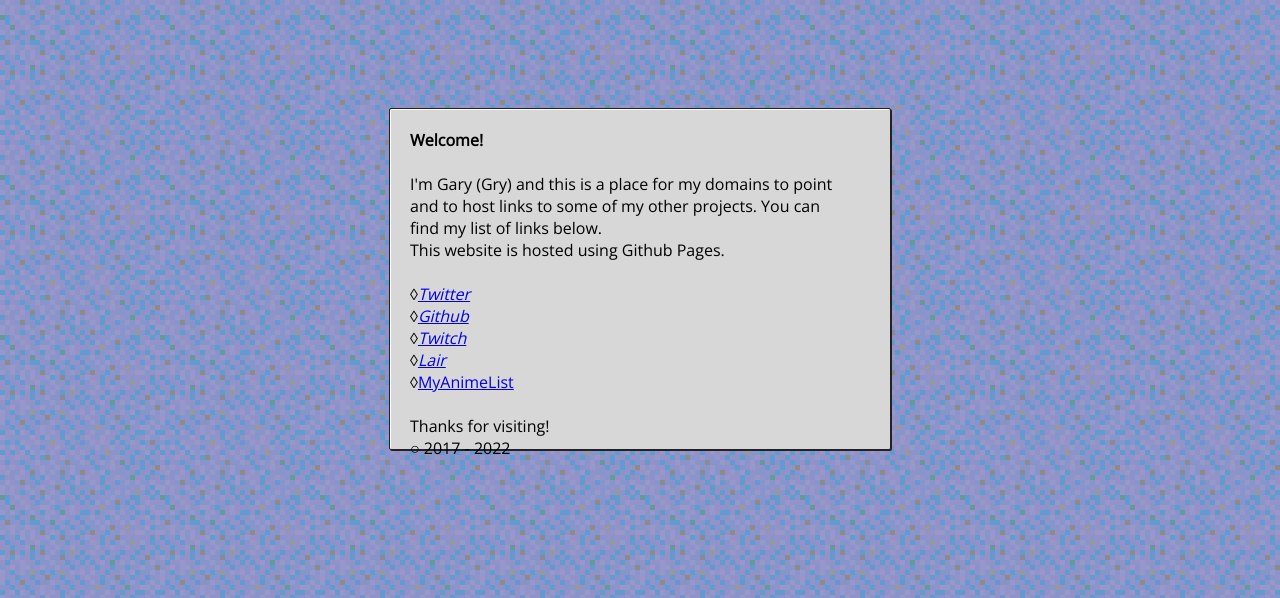
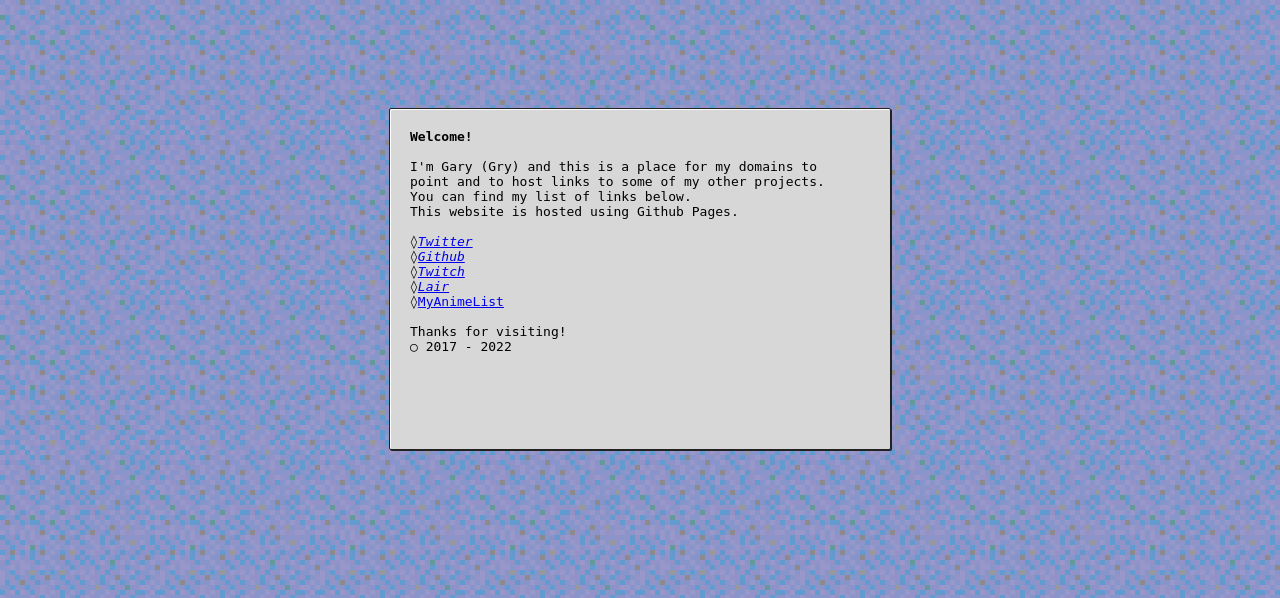
Before and after one commit to Grylol/SolidGary.github.io, a PHP site: page / in a window 1280 px wide. Shown: the top 598 px of the page. Run offline with PHP 8.4, Linux system fonts and the light colour scheme.

Commit message:
Update style.css

```diff
--- a/css/style.css
+++ b/css/style.css
@@ -1,7 +1,8 @@
 html {
   margin:0;
   background:url('/img/bg.png');
-  font-family: 'Open Sans', sans-serif;
+  font-family: monospace;
+  /* font-family: 'Open Sans', sans-serif; */
 }
 #main {
   position:relative;
```
